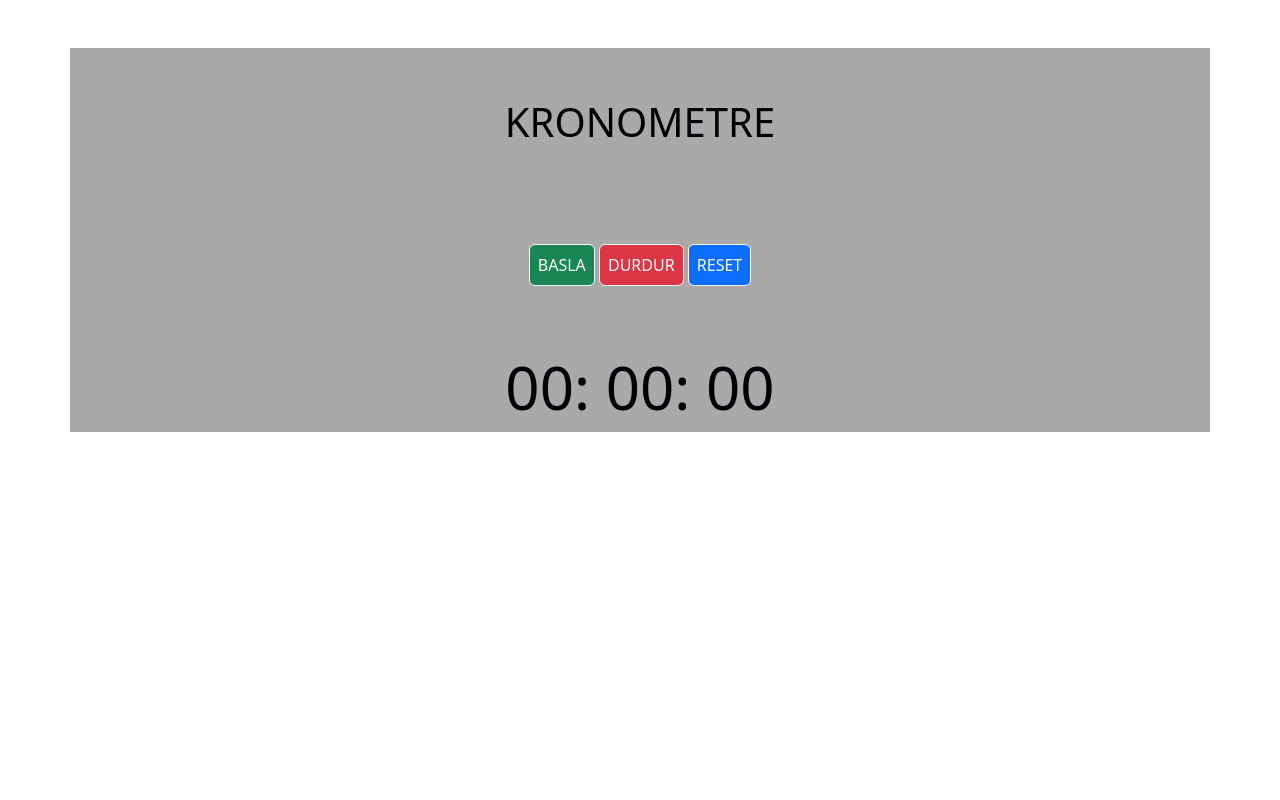
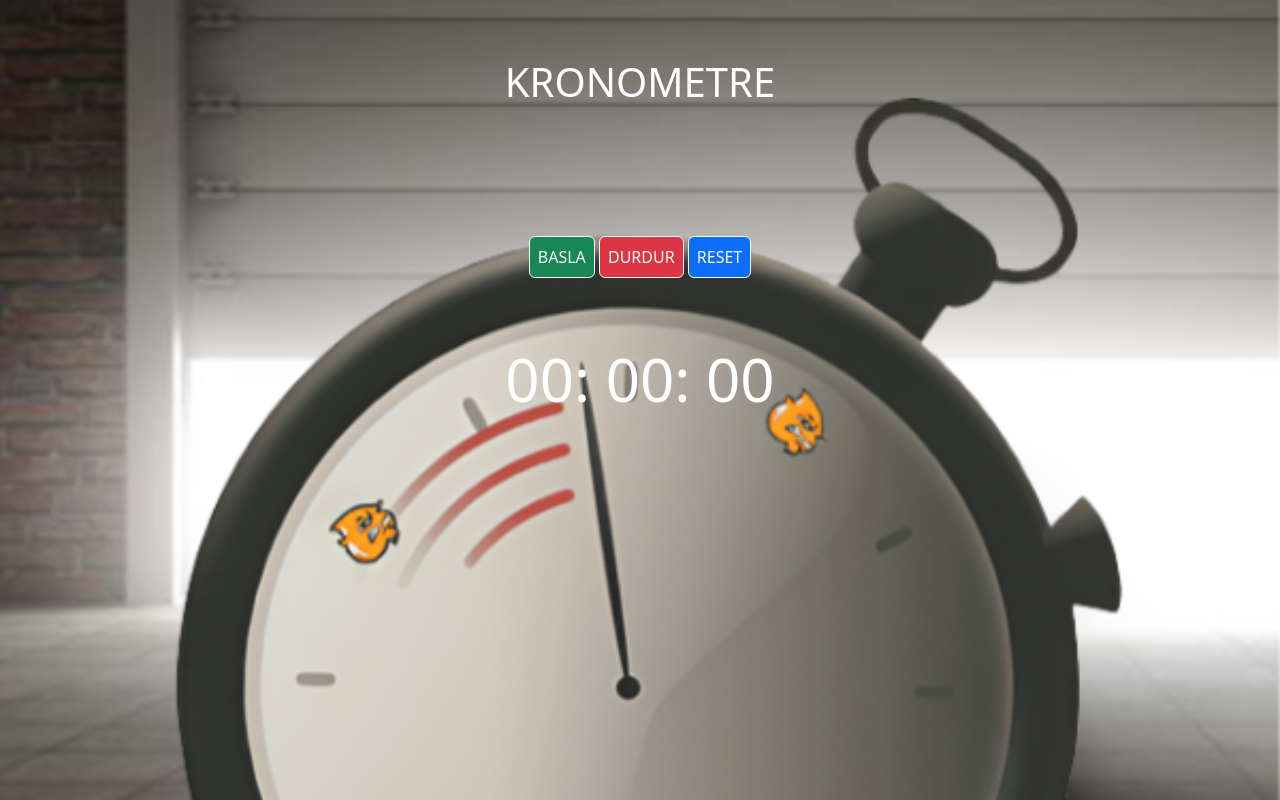
Before and after one commit to emreay17/Kronometre, a plain HTML site: page index.html in a window 1280 px wide. Drawn offline with nearby package versions, Linux system fonts and the light colour scheme.

Commit message:
css finished

```diff
--- a/app.css
+++ b/app.css
@@ -1,26 +1,32 @@
-.container{
-    background-color: rgb(170, 169, 169);
+body{
+    background-image:url("kronometre.png") ;
+    background-size:cover;
+    background-repeat: no-repeat;
+    background-blend-mode: darken;
+
 }
 
 h1{
     text-align: center;
-    padding:50px;
+    padding:10px;
     font-size: 5rem;
-    color: rgb(2, 0, 7);
-    border: 1px , white;
+    color: white;
+
 
 
 }
 .butons{
 text-align: center;
+margin-top: 120px;
 
 
 
 }
 
 .spans{
+
     font-size:60px;
-    color: rgb(2, 0, 7);
+    color: white;
 
     margin-top: 5%;
     text-align: center;
```
Also changed, not shown: kronometre.png (added).
